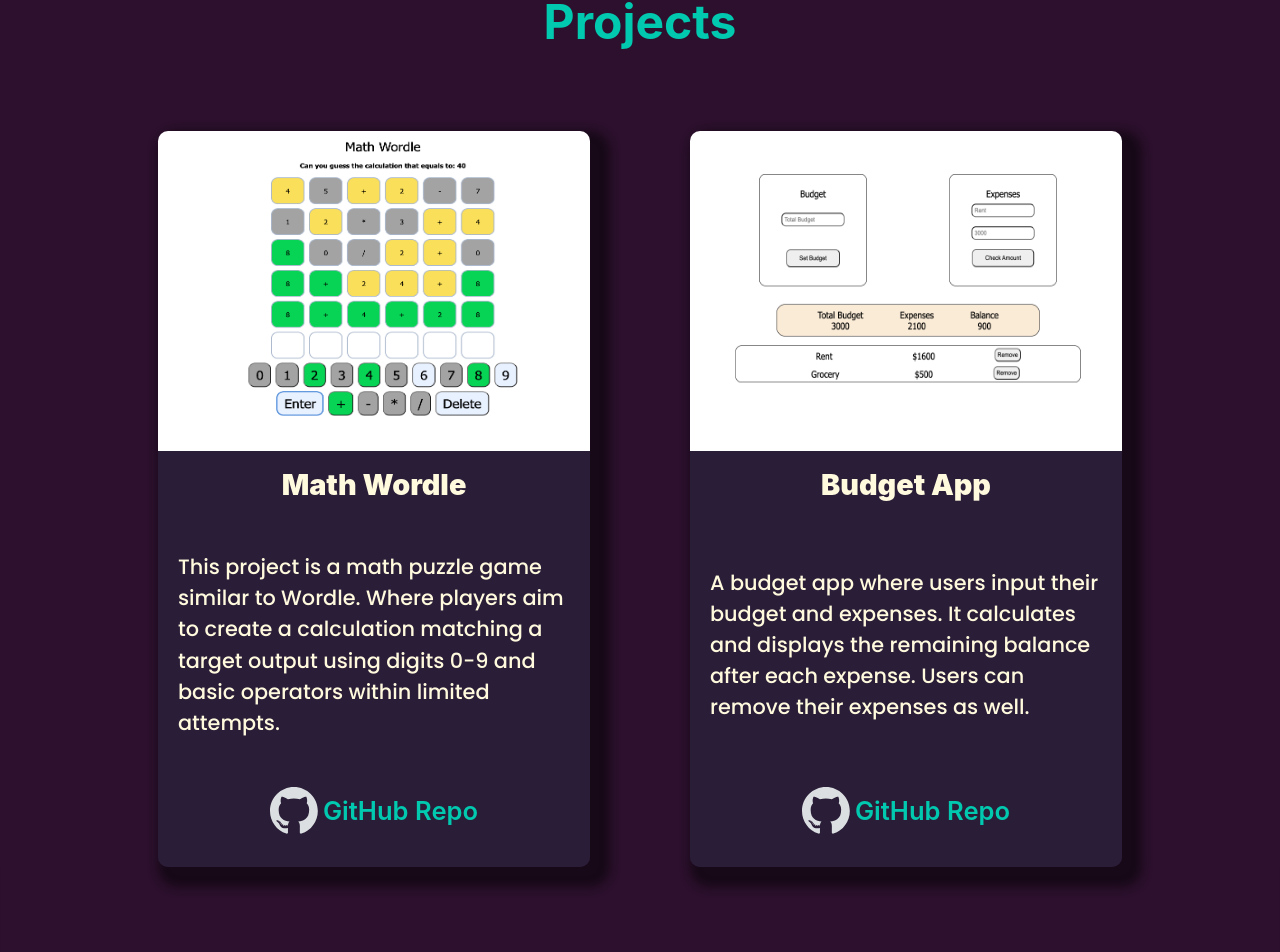
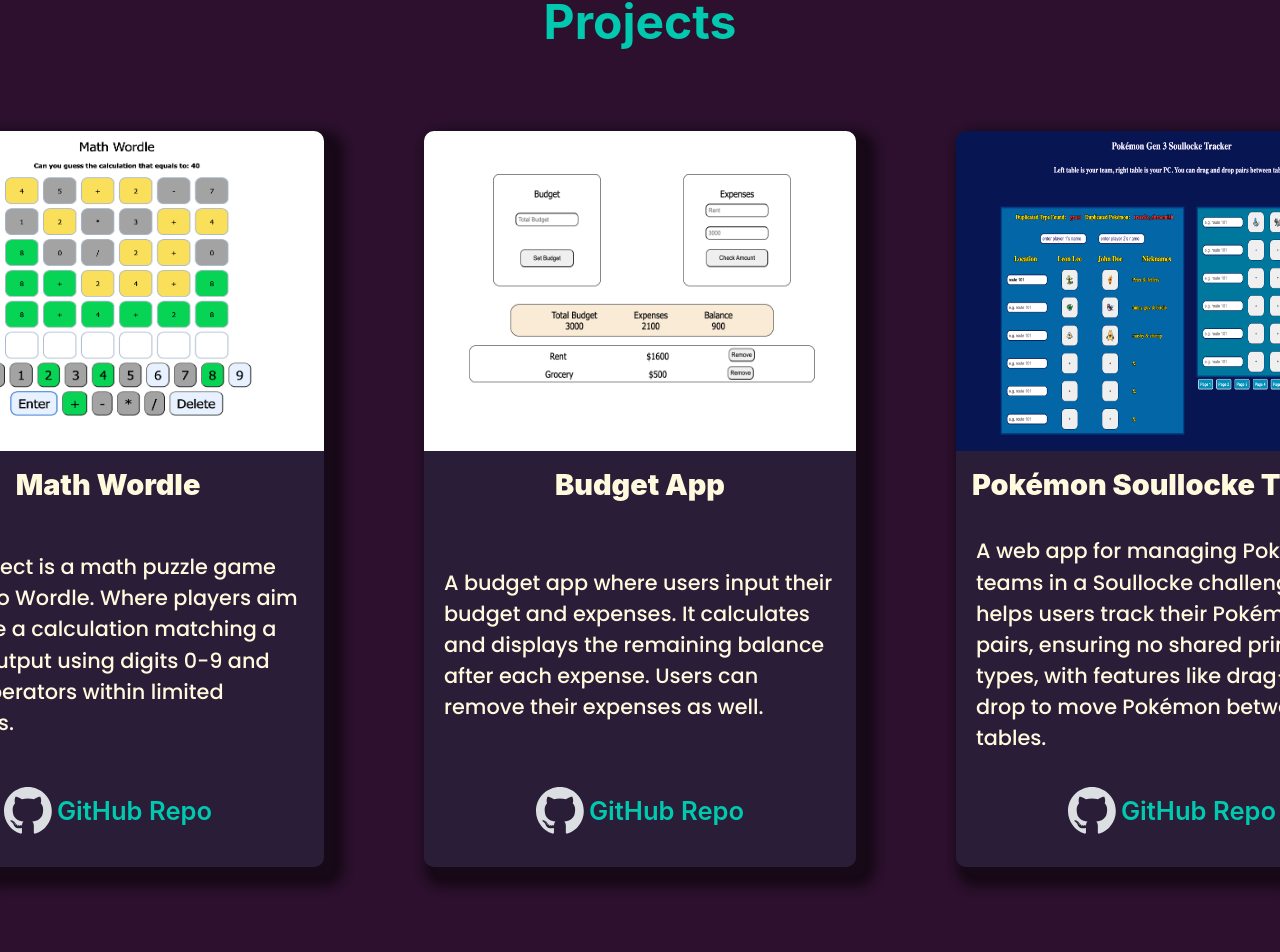
Before and after one commit to TackWooLee-Leon/Leon-s-Site, a React (Create React App) app: page / in a window 1280 px wide. Shown: the part 1080-2032 px from the top of the page. Built offline with nearby package versions, Linux system fonts and the light colour scheme.

Commit message:
Add new project

```diff
--- a/src/Components/ProjectsList.js
+++ b/src/Components/ProjectsList.js
@@ -13,6 +13,13 @@
     alt: "Budget App",
     href: 'https://github.com/TackWooLee-Leon/Budget-App'
   },
+  {
+    name: 'Pokémon Soullocke Tracker',
+    description: 'A web app for managing Pokémon teams in a Soullocke challenge. It helps users track their Pokémon pairs, ensuring no shared primary types, with features like drag-and-drop to move Pokémon between tables.',
+    src: '/images/pokemon-soullocke-tracker.png',
+    alt: "Pokémon Soullocke Tracker",
+    href: 'https://github.com/TackWooLee-Leon/pokemon-soullocke-tracker?tab=readme-ov-file'
+  }
 ];
 
 export default projectsList
```
Also changed, not shown: public/images/pokemon-soullocke-tracker.png (added).
